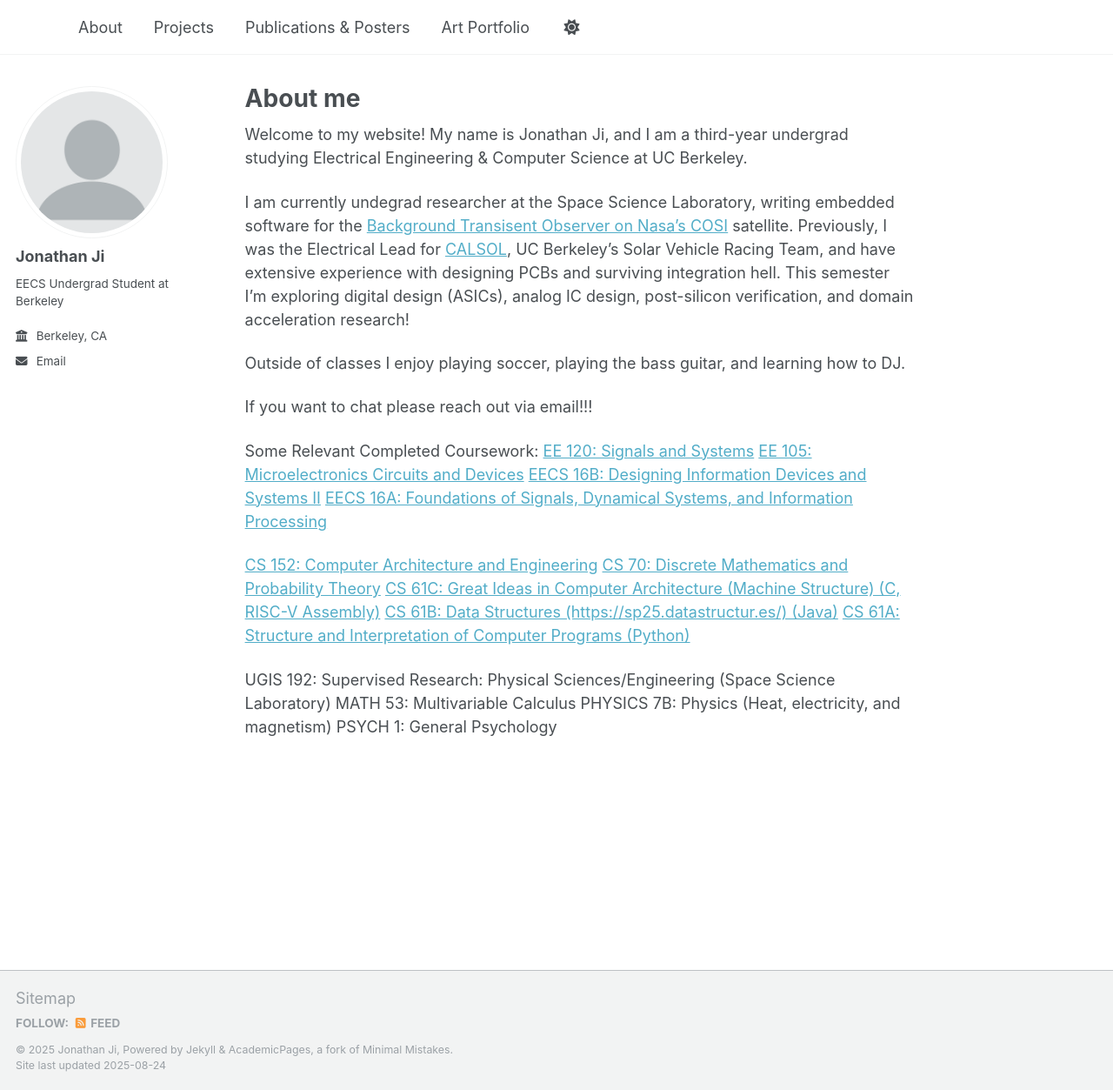
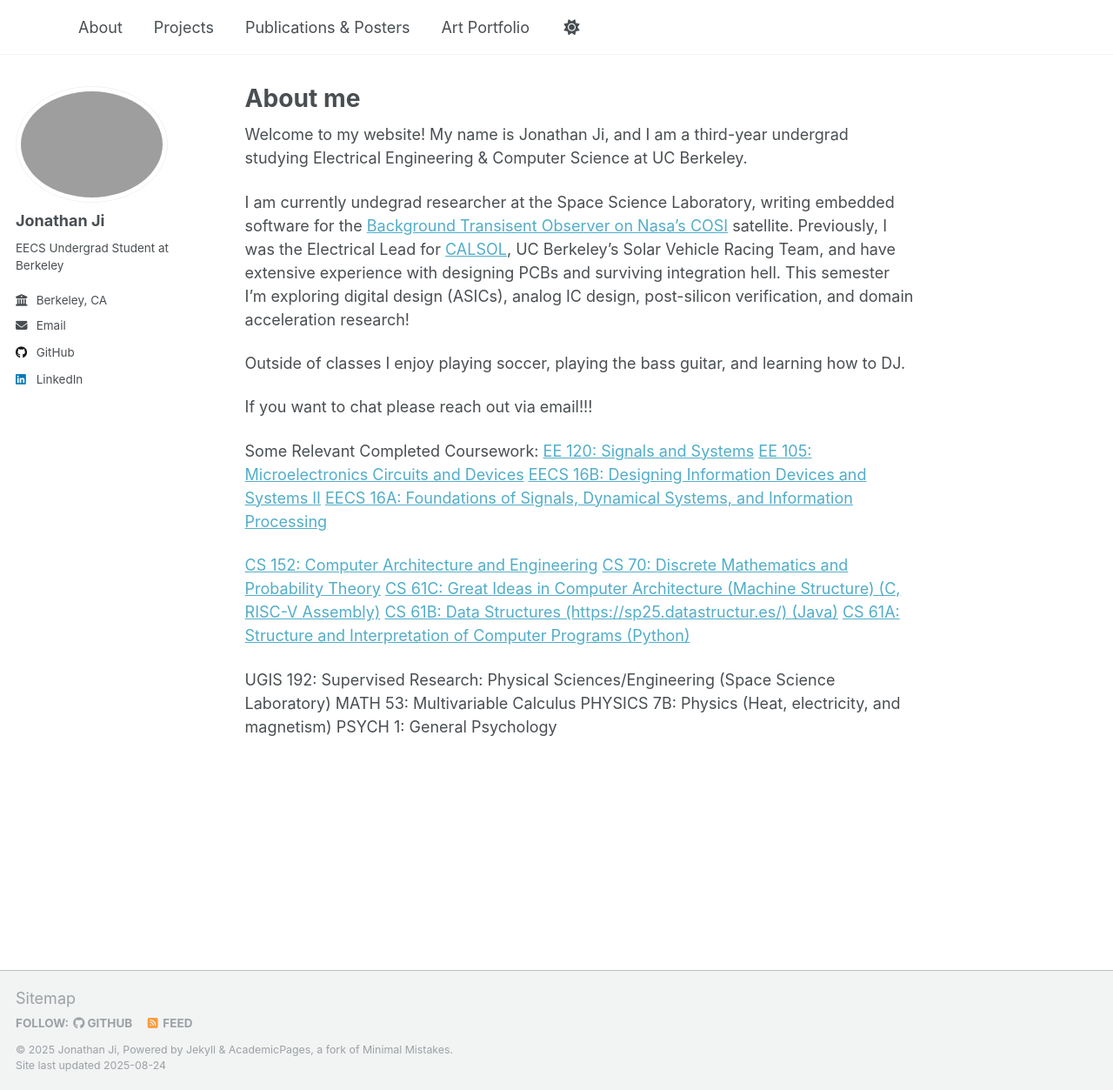
Before and after one commit to JonathanSHJ/jonathanshj.github.io, a Jekyll site: the page built from _pages/about.md, in a window 1280 px wide and 1253 px high. Shown: the whole window at 87% size. Built offline with Jekyll 4.4.1, drawn with Linux system fonts in a browser that asks for light colours; a script that is not in the unit is left out; part of the change alters nothing that is shown.

Commit message:
Update _config.yml

```diff
--- a/_config.yml
+++ b/_config.yml
@@ -22,7 +22,7 @@ repository               : "academicpages/jonathanshj.github.io"
 #               Additional customization can be done by editing /_includes/author-profile.html
 author:
   # Biographic information
-  avatar           : "profile.png"
+  avatar           : "profile_pic.png"
   name             : "Jonathan Ji"
   pronouns         : # example: "she/her"
   bio              : "EECS Undergrad Student at Berkeley"
@@ -46,7 +46,7 @@ author:
   bitbucket        : # Username - Update with your username on the site
   codepen          : # Username
   dribbble         : # Username
-  github           :
+  github           : "https://github.com/JonathanSHJ"
   kaggle           : # Username
   stackoverflow    : # User number or user number and name (i.e., use "1" or "1/jeff-atwood")
 
@@ -61,7 +61,7 @@ author:
   keybase          : # Username
   instagram        : # Username
   lastfm           : # Username
-  linkedin         : # Username
+  linkedin         : "https://www.linkedin.com/in/jonathan-ji-27ucb/"
   mastodon         : # URL
   medium           : # URL
   pinterest        : # Username
```
